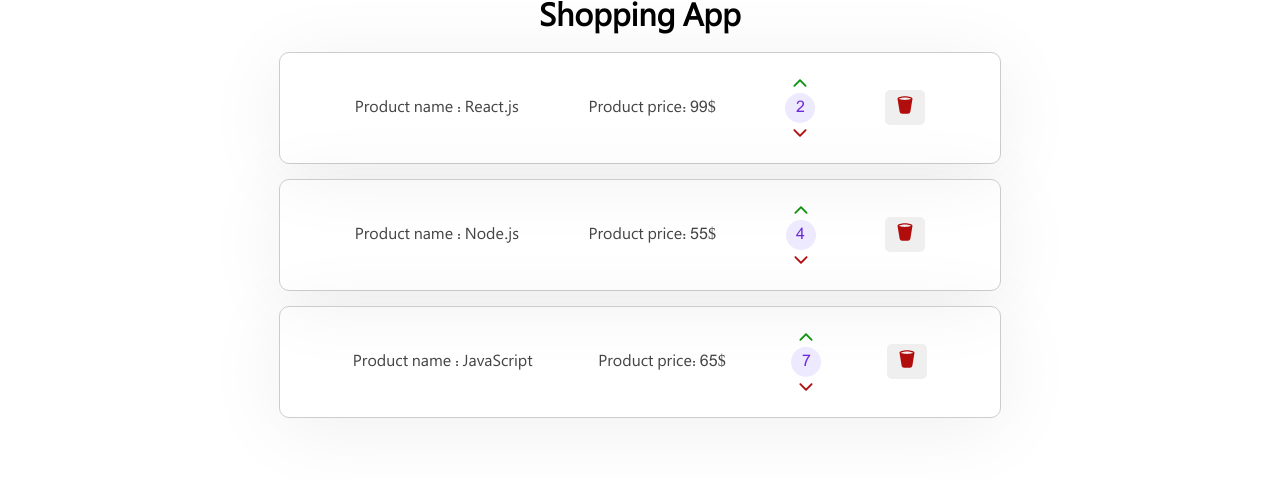
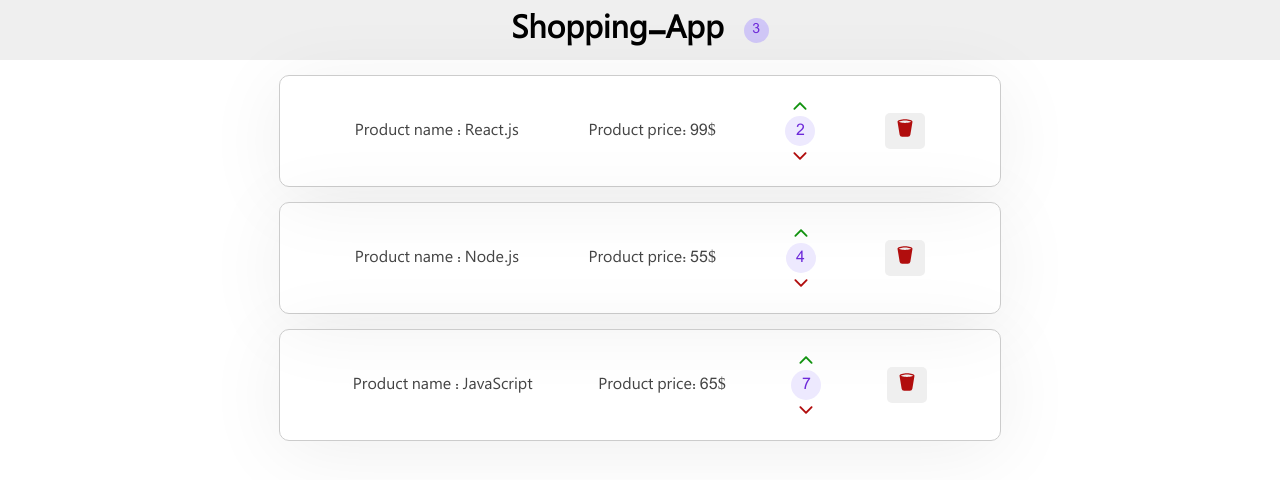
Before and after one commit to HosseinFalah/ProductShop, a React (Create React App) app: page / in a window 1280 px wide. Shown: the top 480 px of the page. Built offline with nearby package versions, Linux system fonts and the light colour scheme.

Commit message:
lifing-state-up state added navbar

```diff
--- a/src/App.js
+++ b/src/App.js
@@ -1,14 +1,61 @@
 import { Component } from "react";
 
-import ProductList from "./Components/ProductList";
+import NavBar from "./Components/NavBar/NavBar";
+import ProductList from "./Components/ProductList/ProductList";
 
 import "./App.css";
 class App extends Component {
+    state = {
+        products: [
+            {id: 1, name: "React.js", price: "99$", quntity: 2},
+            {id: 2, name: "Node.js", price: "55$", quntity: 4},
+            {id: 3, name: "JavaScript", price: "65$", quntity: 7},
+        ]
+    }
+
+    removeHandler = (id) => {
+        const filteredProducts = this.state.products.filter(p => p.id !== id)
+        this.setState({products: filteredProducts})
+    }
+
+    incrementHandler = (id) => {
+        //clone product
+        const products = [...this.state.products];
+        // find item
+        const selectedItem = products.find(p => p.id === id);
+        // add one item quantity
+        selectedItem.quntity++;
+        // set new item
+        this.setState({products})
+    }
+
+    decrementHandler = (id) => {
+        //clone product
+        const products = [...this.state.products];
+        // find item
+        const selectedItem = products.find(p => p.id === id);
+
+        if (selectedItem.quntity === 1){
+            const filteredProducts = products.filter(p => p.id !== id)
+            this.setState({products: filteredProducts})
+        } else {
+            // minus one item quantity
+            selectedItem.quntity--;
+            // set new item
+            this.setState({products})
+        }
+    }
+
     render(){
         return (
             <div className="container">
-                <h1>Shopping App</h1>
-                <ProductList/>
+                <NavBar totalItems={this.state.products.length}/>
+                <ProductList
+                    products={this.state.products}
+                    onRemove={this.removeHandler}
+                    onIncrement={this.incrementHandler}
+                    onDecrement={this.decrementHandler}
+                    />
             </div>
         )
     }
--- /dev/null
+++ b/src/Components/NavBar/NavBar.css
@@ -0,0 +1,28 @@
+.navBar{
+    width: 100%;
+    background: #efefef;
+    height: 60px;
+    text-align: center;
+    display: flex;
+    justify-content: center;
+    align-items: center;
+}
+
+.navBar h2{
+    font-size: 16px;
+    color: #444;
+}
+
+.navBar span{
+    margin-left: 20px;
+    display: inline-block;
+    width: 25px;
+    height: 25px;
+    font-size: 14px;
+    background-color: #d0c7f7;
+    color: #6d28d9;
+    border-radius: 50%;
+    display: flex;
+    align-items: center;
+    justify-content: center;
+}
--- /dev/null
+++ b/src/Components/NavBar/NavBar.jsx
@@ -0,0 +1,12 @@
+import "./NavBar.css";
+
+const NavBar = ({totalItems}) => {
+    return (
+        <header className="navBar">
+            <h1>Shopping-App</h1>
+            <span>{totalItems}</span>
+        </header>
+    )
+}
+
+export default NavBar;
--- a/src/Components/ProductList.jsx
+++ /dev/null
@@ -1,66 +0,0 @@
-import { Component } from "react";
-import { v4 as uuidv4 } from "uuid";
-
-import Product from "./Product";
-
-class ProductList extends Component {
-    state = {
-        products: [
-            {id: 1, name: "React.js", price: "99$", quntity: 2},
-            {id: 2, name: "Node.js", price: "55$", quntity: 4},
-            {id: 3, name: "JavaScript", price: "65$", quntity: 7},
-        ]
-    }
-
-    removeHandler = (id) => {
-        const filteredProducts = this.state.products.filter(p => p.id !== id)
-        this.setState({products: filteredProducts})
-    }
-
-    incrementHandler = (id) => {
-        //clone product
-        const products = [...this.state.products];
-        // find item
-        const selectedItem = products.find(p => p.id === id);
-        // add one item quantity
-        selectedItem.quntity++;
-        // set new item
-        this.setState({products})
-    }
-
-    decrementHandler = (id) => {
-        //clone product
-        const products = [...this.state.products];
-        // find item
-        const selectedItem = products.find(p => p.id === id);
-
-        if (selectedItem.quntity === 1){
-            const filteredProducts = products.filter(p => p.id !== id)
-            this.setState({products: filteredProducts})
-        } else {
-            // minus one item quantity
-            selectedItem.quntity--;
-            // set new item
-            this.setState({products})
-        }
-    }
-
-    render() {
-        return (
-            <div>
-                {this.state.products.map((product) => (
-                    <Product
-                        key={uuidv4()}
-                        product={product}
-                        onDelete={() => this.removeHandler(product.id)}
-                        onIncrement={() => this.incrementHandler(product.id)}
-                        onDecrement={() => this.decrementHandler(product.id)}
-                        />
-                    ))
-                }
-            </div>
-        );
-    }
-}
-
-export default ProductList;
--- /dev/null
+++ b/src/Components/ProductList/ProductList.jsx
@@ -0,0 +1,26 @@
+import { Component } from "react";
+import { v4 as uuidv4 } from "uuid";
+
+import Product from "../Product/Product";
+
+class ProductList extends Component {
+    render() {
+        return (
+            <div>
+                {!this.props.products.length && <div>there is no product in cart</div>}
+                {this.props.products.map((product) => (
+                    <Product
+                        key={uuidv4()}
+                        product={product}
+                        onDelete={() => this.props.onRemove(product.id)}
+                        onIncrement={() => this.props.onIncrement(product.id)}
+                        onDecrement={() => this.props.onDecrement(product.id)}
+                        />
+                    ))
+                }
+            </div>
+        );
+    }
+}
+
+export default ProductList;
```
Also changed, not shown: src/Components/Product/Product.css (renamed from src/Components/Product.css), src/Components/Product/Product.jsx (renamed from src/Components/Product.jsx), src/Components/ProductList/ProductList.css (added).
